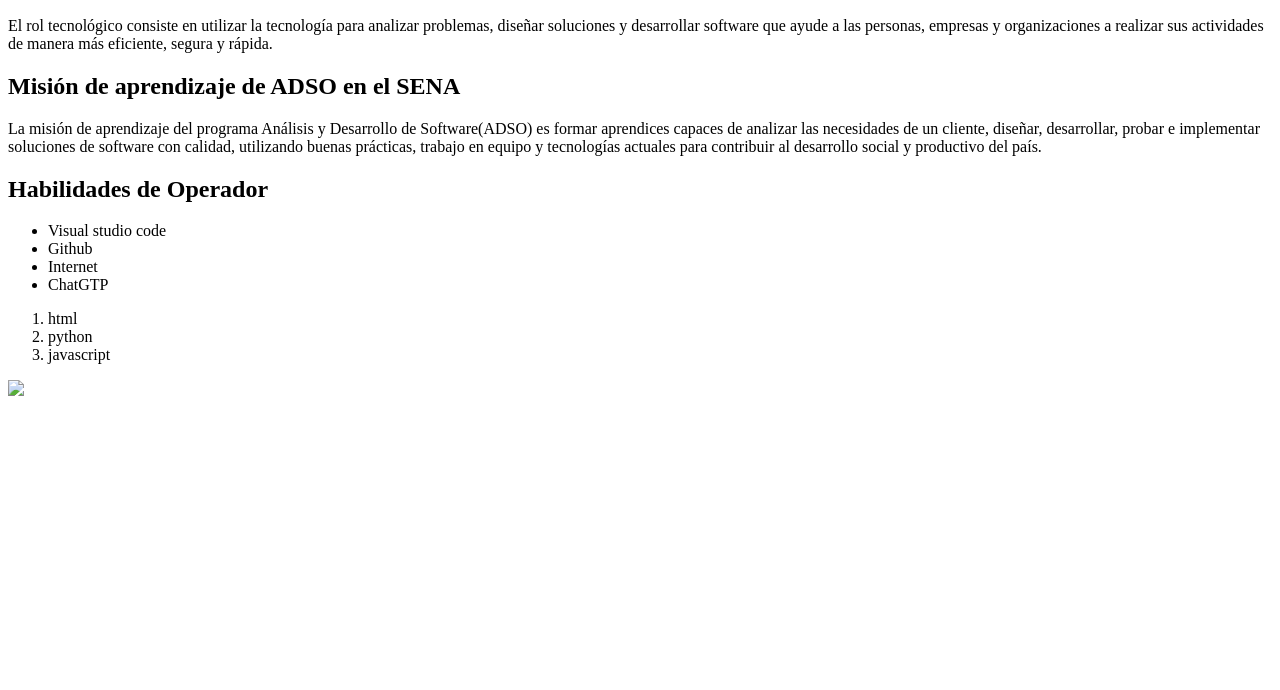
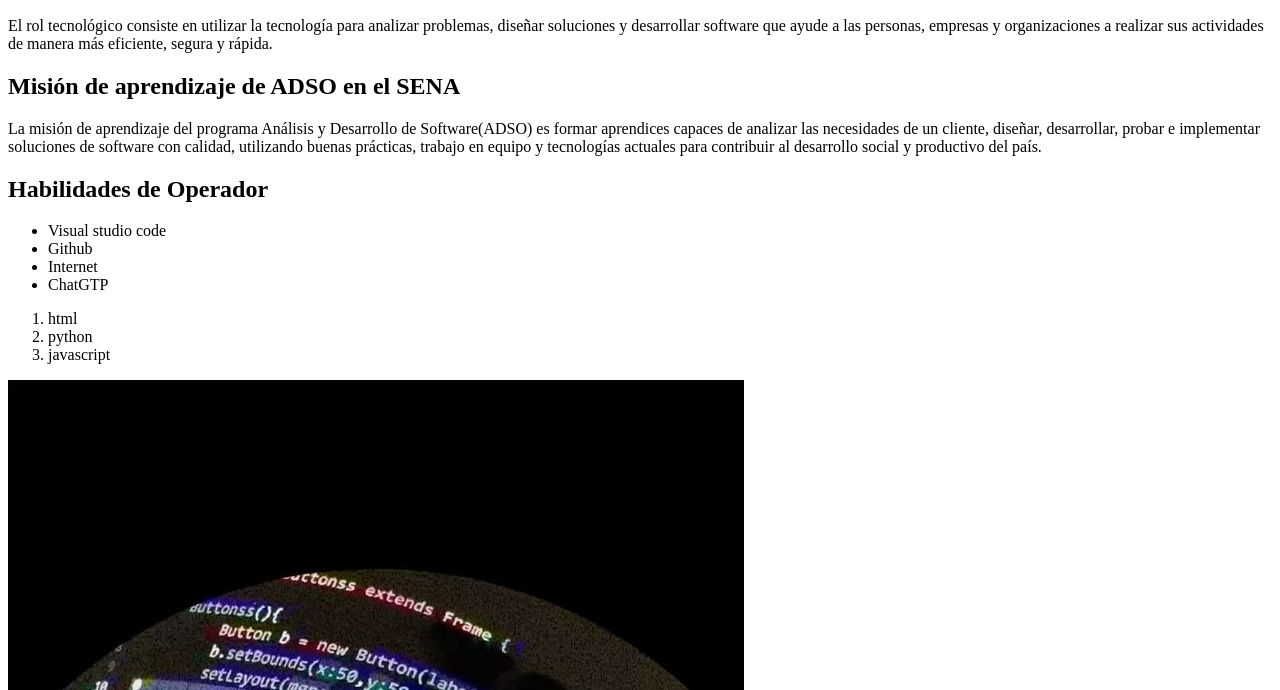
Before and after one commit to Pabloquiroga255/mision-html-explorer, a plain HTML site: page index.html in a window 1280 px wide. Shown: the part 110-800 px from the top of the page. Drawn offline with Linux system fonts and the light colour scheme.

Commit message:
Update index.html

```diff
--- a/index.html
+++ b/index.html
@@ -27,7 +27,7 @@
       <li>python</li>
       <li>javascript</li>
     </ol>
-    <img src=
+    <img src="/download.jpg"
 
     <!-- El contenido visible va aquí -->
   </body>
```
